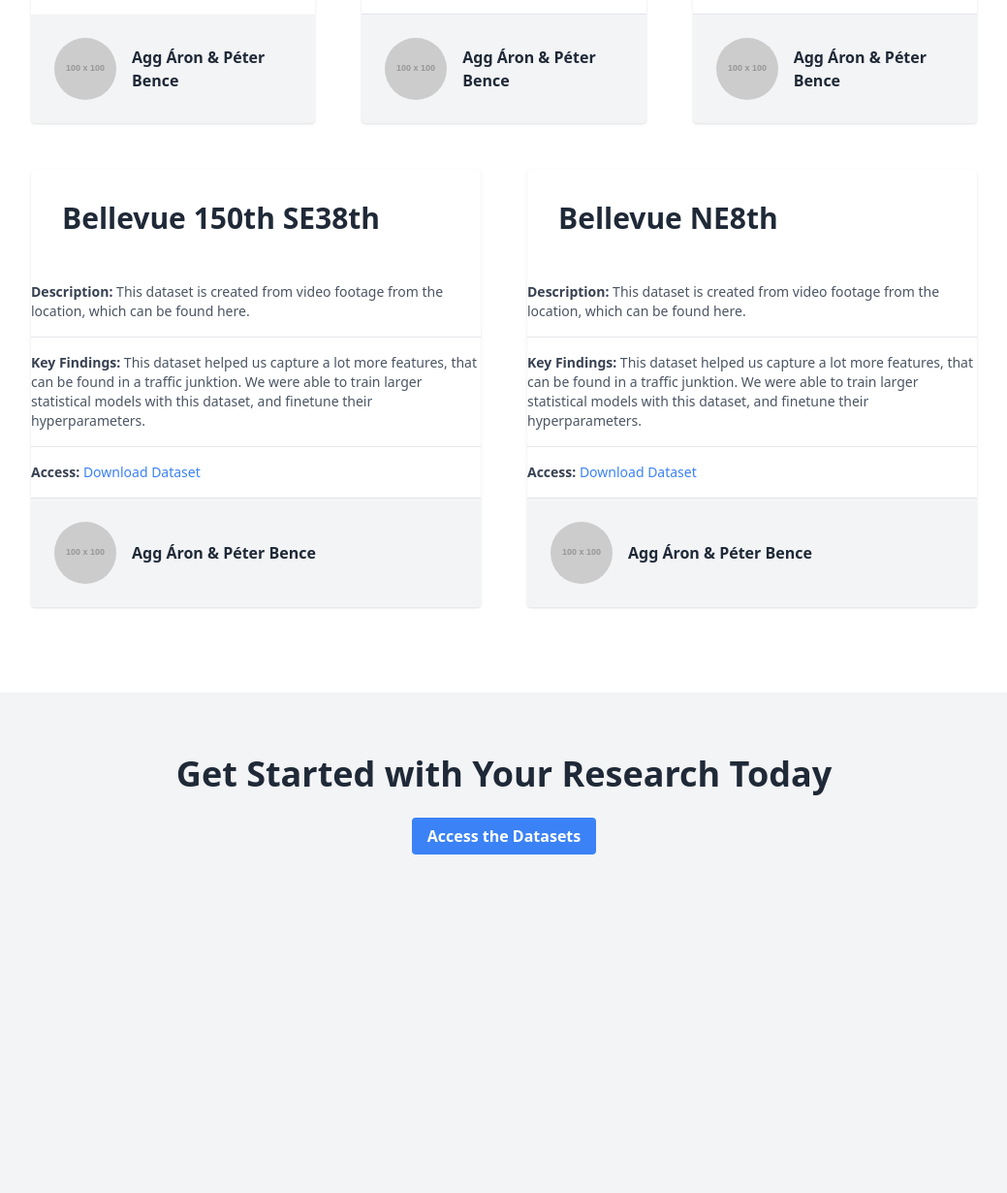
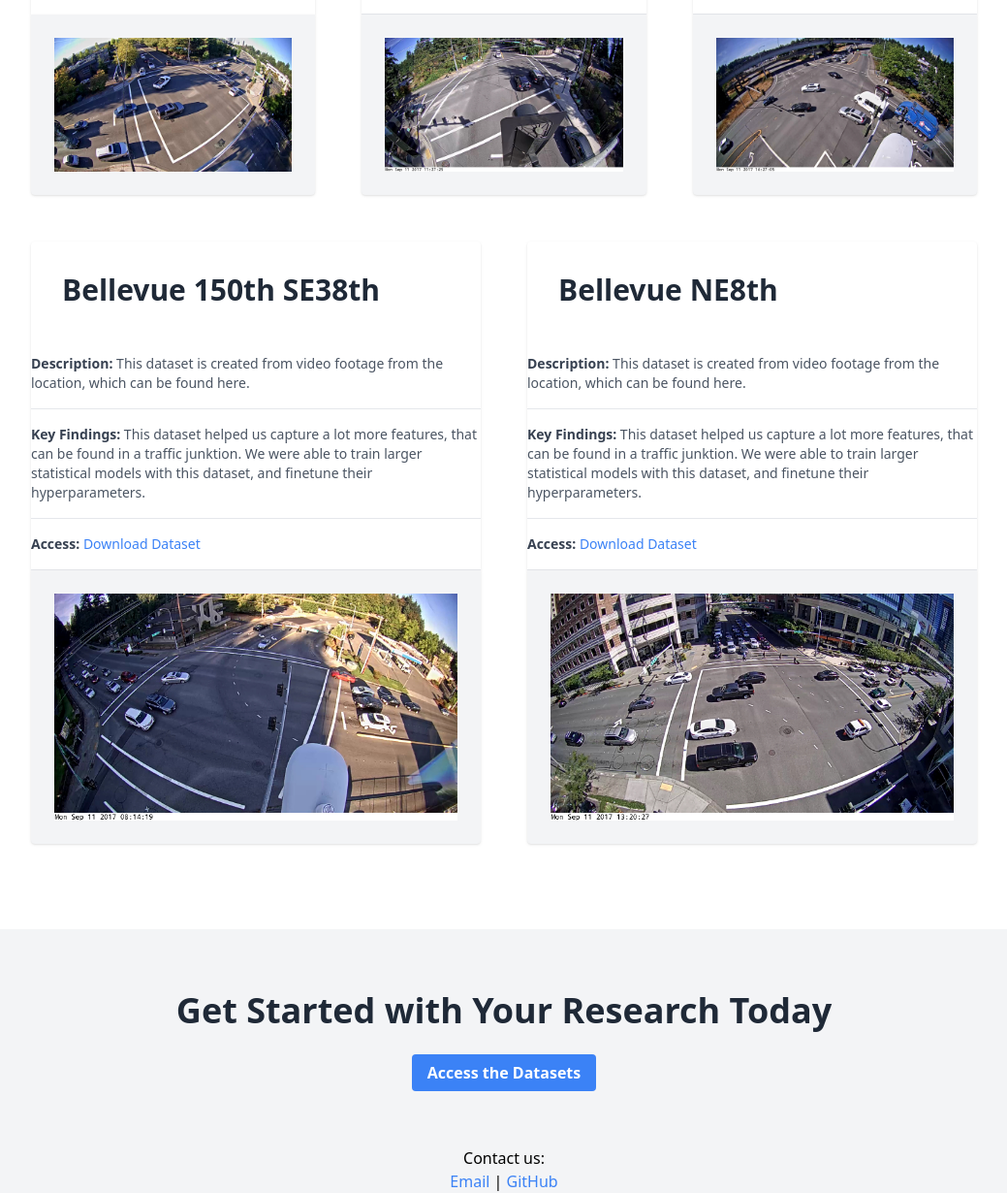
Before and after one commit to Pecneb/PathFindRNET, a plain HTML site: page index.html in a window 1280 px wide. Shown: the part 1188-2418 px from the top of the page at 97% size, without its empty margins (120-1159 px from the left). Before the commit the page ends 2126 px from the top, so only its background shows below. Drawn offline with Linux system fonts and the light colour scheme; placeholder pictures from the web are drawn by us.

Commit message:
feat: adding sample images and contact info

```diff
--- a/index.html
+++ b/index.html
@@ -35,14 +35,13 @@
                 This dataset helps to find the best parameters for the preprocessing algorithms to reduce noise from the dataset</li>
               <li class="border-b py-4">
                 <strong class="text-gray-700">Access:</strong>
-                <a href="#" class="text-blue-500 hover:text-blue-700">Download Dataset</a>
+                <a href="https://1drv.ms/u/s!AoywBepvrfqAn-kEAfVcQRGIBBfBFg?e=yADofw" class="text-blue-500 hover:text-blue-700">Download Dataset</a>
               </li>
             </ul>
           </div>
           <div class="mt-auto flex-none overflow-hidden rounded-b rounded-t-none bg-gray-100 p-6 shadow">
             <div class="flex items-center justify-start">
-              <img src="https://via.placeholder.com/100x100" alt="Dataset 1 preview image" class="mr-4 h-16 w-16 rounded-full object-cover object-center" />
-              <span class="font-bold text-gray-800"> Agg Áron & Péter Bence </span>
+              <img src="images/Bellevue_116th_NE12th.JPG" alt="Dataset 1 preview image" />
             </div>
           </div>
         </div>
@@ -58,14 +57,13 @@
                 in a traffic junktion. We were able to train larger statistical models with this dataset, and finetune their hyperparameters.</li>
               <li class="border-b py-4">
                 <strong class="text-gray-700">Access:</strong>
-                <a href="#" class="text-blue-500 hover:text-blue-700">Download Dataset</a>
+                <a href="https://1drv.ms/u/s!AoywBepvrfqAn-kFjmjXR6eqb9mYMw?e=BlKu2n" class="text-blue-500 hover:text-blue-700">Download Dataset</a>
               </li>
             </ul>
           </div>
           <div class="mt-auto flex-none overflow-hidden rounded-b rounded-t-none bg-gray-100 p-6 shadow">
             <div class="flex items-center justify-start">
-              <img src="https://via.placeholder.com/100x100" alt="Dataset 1 preview image" class="mr-4 h-16 w-16 rounded-full object-cover object-center" />
-              <span class="font-bold text-gray-800"> Agg Áron & Péter Bence </span>
+              <img src="images/Bellevue_150th_Newport.JPG" alt="Dataset 1 preview image" />
             </div>
           </div>
         </div>
@@ -81,14 +79,13 @@
                 in a traffic junktion. We were able to train larger statistical models with this dataset, and finetune their hyperparameters.</li>
               <li class="border-b py-4">
                 <strong class="text-gray-700">Access:</strong>
-                <a href="#" class="text-blue-500 hover:text-blue-700">Download Dataset</a>
+                <a href="https://1drv.ms/u/s!AoywBepvrfqAn-kGvl3BnEbEW7lw5A?e=odokmg" class="text-blue-500 hover:text-blue-700">Download Dataset</a>
               </li>
             </ul>
           </div>
           <div class="mt-auto flex-none overflow-hidden rounded-b rounded-t-none bg-gray-100 p-6 shadow">
             <div class="flex items-center justify-start">
-              <img src="https://via.placeholder.com/100x100" alt="Dataset 1 preview image" class="mr-4 h-16 w-16 rounded-full object-cover object-center" />
-              <span class="font-bold text-gray-800"> Agg Áron & Péter Bence </span>
+              <img src="images/Bellevue_150th_Eastgate.JPG" alt="Dataset 1 preview image" />
             </div>
           </div>
         </div>
@@ -104,14 +101,13 @@
                 in a traffic junktion. We were able to train larger statistical models with this dataset, and finetune their hyperparameters.</li>
               <li class="border-b py-4">
                 <strong class="text-gray-700">Access:</strong>
-                <a href="#" class="text-blue-500 hover:text-blue-700">Download Dataset</a>
+                <a href="https://1drv.ms/u/s!AoywBepvrfqAn-kISV3IGEmxzbD1DQ?e=mpC8kW" class="text-blue-500 hover:text-blue-700">Download Dataset</a>
               </li>
             </ul>
           </div>
           <div class="mt-auto flex-none overflow-hidden rounded-b rounded-t-none bg-gray-100 p-6 shadow">
             <div class="flex items-center justify-start">
-              <img src="https://via.placeholder.com/100x100" alt="Dataset 1 preview image" class="mr-4 h-16 w-16 rounded-full object-cover object-center" />
-              <span class="font-bold text-gray-800"> Agg Áron & Péter Bence </span>
+              <img src="images/Bellevue_150th_SE38th.JPG" alt="Dataset 1 preview image" />
             </div>
           </div>
         </div>
@@ -127,14 +123,13 @@
                 in a traffic junktion. We were able to train larger statistical models with this dataset, and finetune their hyperparameters.</li>
               <li class="border-b py-4">
                 <strong class="text-gray-700">Access:</strong>
-                <a href="#" class="text-blue-500 hover:text-blue-700">Download Dataset</a>
+                <a href="https://1drv.ms/u/s!AoywBepvrfqAn-kHcR8_mLfoisK7_Q?e=Zcn4XK" class="text-blue-500 hover:text-blue-700">Download Dataset</a>
               </li>
             </ul>
           </div>
           <div class="mt-auto flex-none overflow-hidden rounded-b rounded-t-none bg-gray-100 p-6 shadow">
             <div class="flex items-center justify-start">
-              <img src="https://via.placeholder.com/100x100" alt="Dataset 1 preview image" class="mr-4 h-16 w-16 rounded-full object-cover object-center" />
-              <span class="font-bold text-gray-800"> Agg Áron & Péter Bence </span>
+              <img src="images/Bellevue_Bellevue_NE8th.JPG" alt="Dataset 1 preview image" />
             </div>
           </div>
         </div>
@@ -149,3 +144,8 @@
     </div>
   </section>
 </body>
+<footer class="bg-gray-800 text-blue-700 text-center p-4">
+    <p>Contact us:</p>
+    <a href="peter.bence2000@gmail.com" class="text-blue-500 hover:text-blue-700">Email</a> |
+    <a href="https://github.com/Pecneb" class="text-blue-500 hover:text-blue-700">GitHub</a>
+</footer>
```
Also changed, not shown: images/Bellevue_116th_NE12th.JPG (added), images/Bellevue_150th_Eastgate.JPG (added), images/Bellevue_150th_Newport.JPG (added), images/Bellevue_150th_SE38th.JPG (added), images/Bellevue_Bellevue_NE8th.JPG (added).
